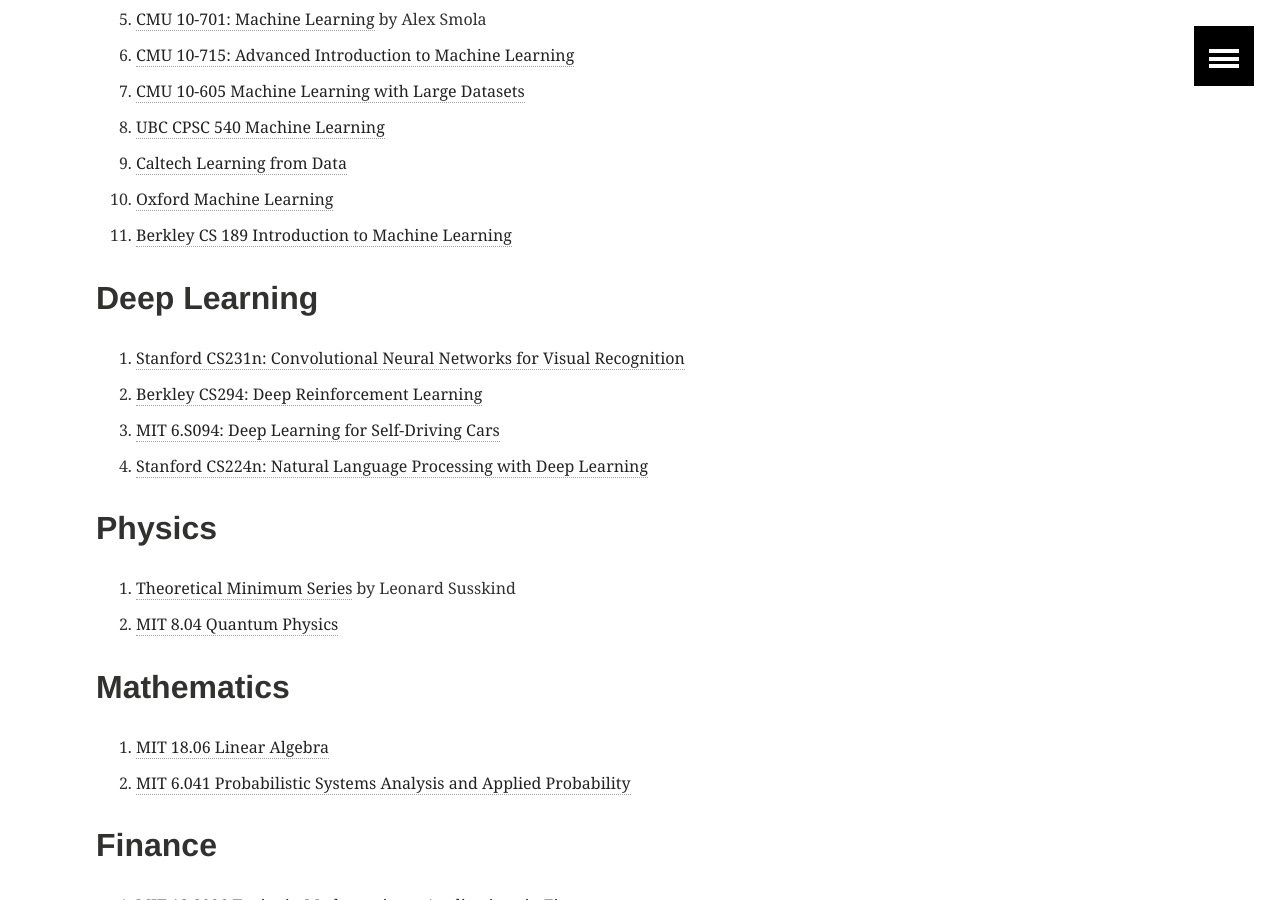
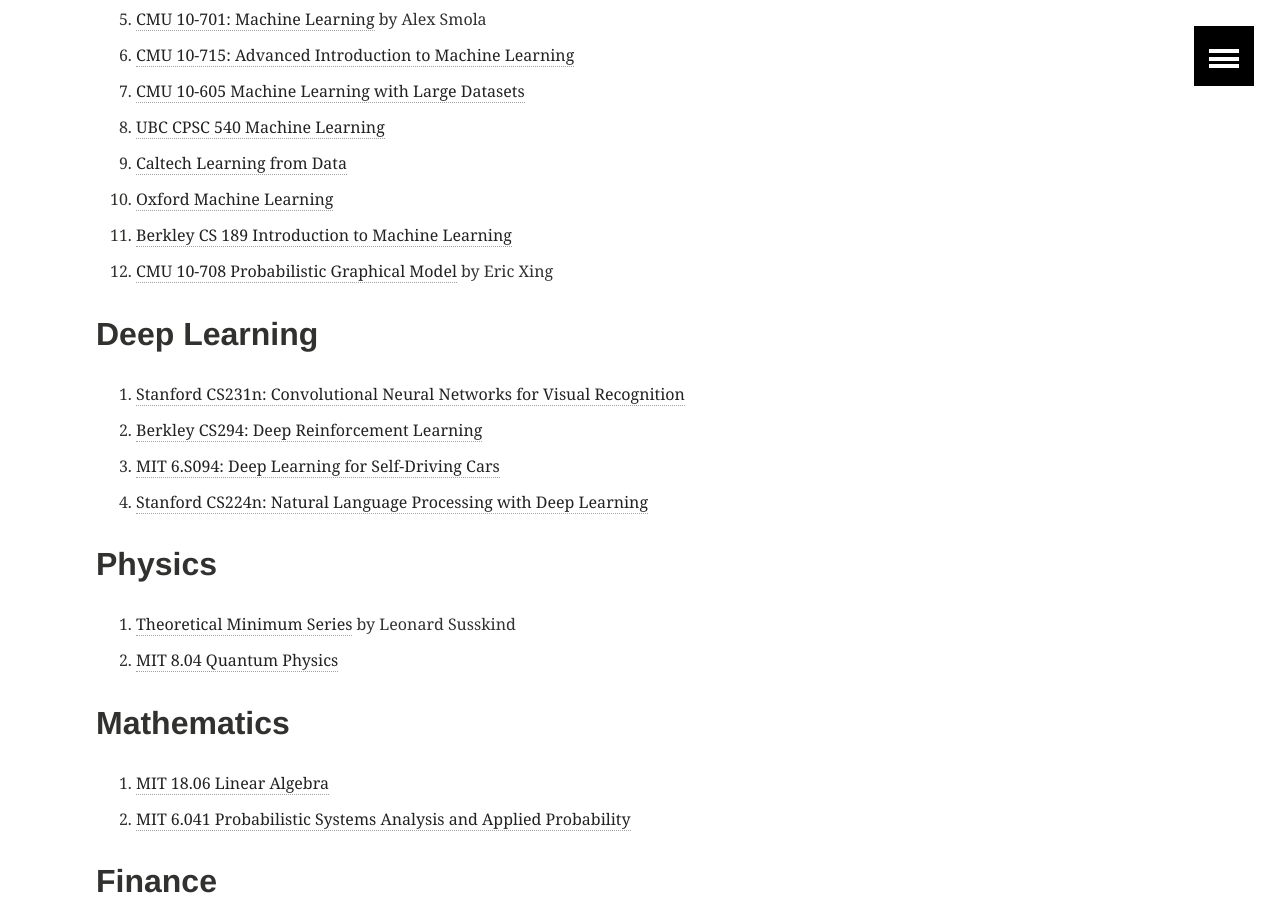
Before and after one commit to alex8937/alex8937.github.io, a Jekyll site: the page built from _posts/study/2017-04-15-Openware-Course-List.md, in a window 1280 px wide and 900 px high, scrolled down 1474 px. Built offline with Jekyll 4.4.1, drawn with Linux system fonts in a browser that asks for light colours; comment, search, counter and statistics services are not loaded.

Commit message:
Add a new course

```diff
--- a/_posts/study/2017-04-15-Openware-Course-List.md
+++ b/_posts/study/2017-04-15-Openware-Course-List.md
@@ -36,6 +36,7 @@
 9. [Caltech Learning from Data](http://work.caltech.edu/telecourse.html)
 10. [Oxford Machine Learning](https://www.youtube.com/playlist?list=PLE6Wd9FR--EfW8dtjAuPoTuPcqmOV53Fu)
 11. [Berkley CS 189 Introduction to Machine Learning](https://people.eecs.berkeley.edu/~jrs/189s16/)
+12. [CMU 10-708 Probabilistic Graphical Model](https://www.youtube.com/channel/UCOzakpjRw6jySE1Fu6_ZWGg) by Eric Xing
 
 ## Deep Learning
 1. [Stanford CS231n: Convolutional Neural Networks for Visual Recognition](http://cs231n.stanford.edu/)
```
